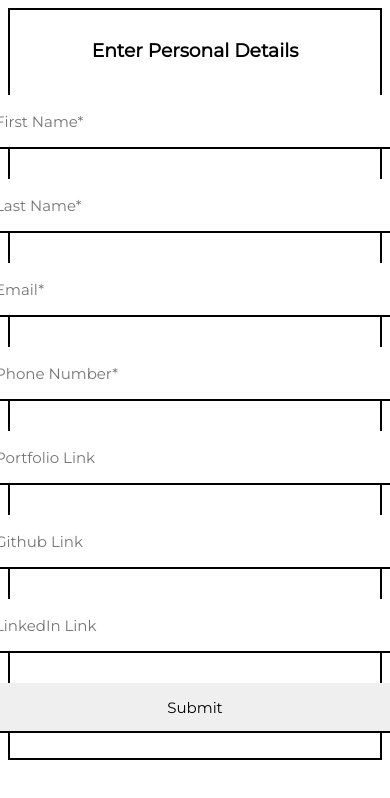
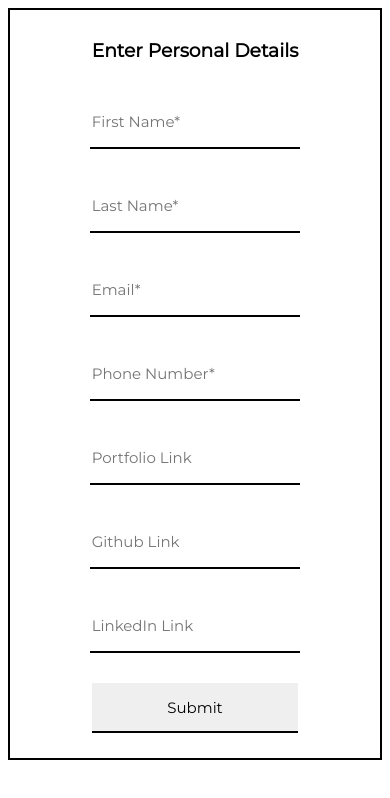
Before and after one commit to gdsc-ipsacademy/resume-builder, a React (Create React App) app: page / in a window 390 px wide. Shown: the top 798 px of the page. Built offline with nearby package versions, Linux system fonts and the light colour scheme.

Commit message:
personal data inputs are responsive now

```diff
--- a/src/index.css
+++ b/src/index.css
@@ -1,4 +1,4 @@
-@import url('https://fonts.googleapis.com/css2?family=Montserrat&display=swap');
+@import url("https://fonts.googleapis.com/css2?family=Montserrat&display=swap");
 
 .header {
   display: flex;
@@ -52,14 +52,13 @@
   border-bottom: 1px solid black;
 }
 
-
 .container {
   display: flex;
   flex-direction: column;
   justify-content: center;
   align-items: center;
   border: 2px solid black;
-    font-family: 'Montserrat', sans-serif;
+  font-family: "Montserrat", sans-serif;
 }
 
 .container form {
@@ -80,7 +79,7 @@ button {
   height: 50px;
   margin: 15px 0px;
   font-size: 15px;
-    font-family: 'Montserrat', sans-serif;
+  font-family: "Montserrat", sans-serif;
   outline: none;
 }
 
@@ -88,3 +87,17 @@ button {
   width: 200px;
   margin: auto;
 }
+
+.container form input,
+.container form input:focus {
+  width: 100%;
+  /* max-width: 100%; */
+}
+
+@media screen and (min-width: 500px) {
+  .container form input,
+  .container form input:focus {
+    width: 400px;
+    /* max-width: 100%; */
+  }
+}
```
Lines whose indentation alone changed are shown as unchanged.
